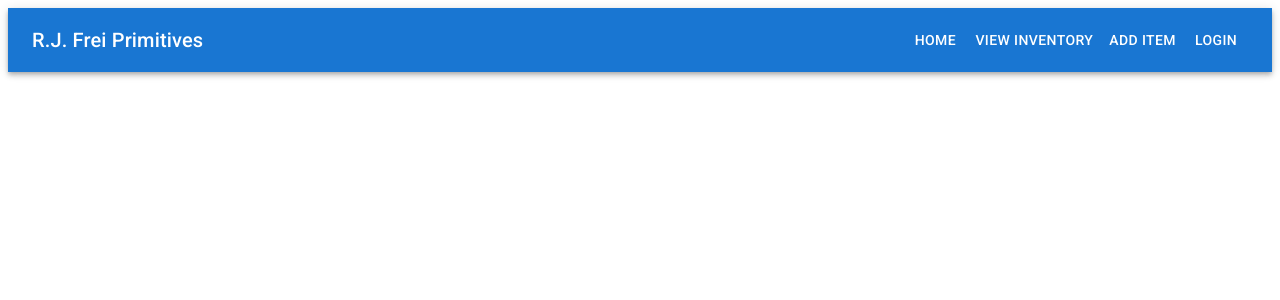
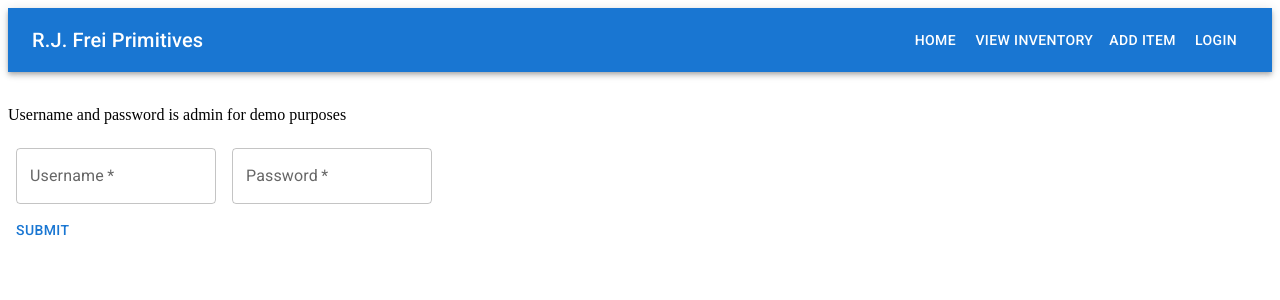
Before and after one commit to addisonfrei/Phase-2-Project, a React (Create React App) app: page /login in a window 1280 px wide. Shown: the top 300 px of the page. Built offline with nearby package versions, Linux system fonts and the light colour scheme; data requests are answered from the project's data file.

Commit message:
adding login feature

```diff
--- a/src/components/AddItem.jsx
+++ b/src/components/AddItem.jsx
@@ -31,19 +31,17 @@ function AddItem( { onFormSubmit } ) {
 
   return (
     <Box
-    component="form"
-    sx={{
-      '& .MuiTextField-root': { m: 1, width: '25ch' },
-    }}
-    // noValidate
-    // autoComplete="off"
-  >
+      component="form"
+      sx={{
+        '& .MuiTextField-root': { m: 1, width: '25ch' },
+      }}
+    >
     <div>
       <br />
       <TextField
         required
         id="outlined-required"
-        label="Name"
+        label="name"
         name="name"
         value={formData.name}
         onChange={handleFormChange}
@@ -71,9 +69,6 @@ function AddItem( { onFormSubmit } ) {
       >
         Submit
       </Button>
-
-
-
     </div>
   </Box>
   )
--- a/src/components/App.jsx
+++ b/src/components/App.jsx
@@ -4,9 +4,11 @@ import HomePage from "./HomePage";
 import NavBar from "./NavBar";
 import InventoryContainer from "./InventoryContainer";
 import AddItem from "./AddItem";
+import Login from "./Login";
 
 const App = () => {
   const [inventoryList, setInventoryList] = useState([])
+  const [isLoggedIn, setIsLoggedIn] = useState(false)
 
   useEffect(() => {
       fetch('http://localhost:3001/inventory')
@@ -22,6 +24,7 @@ const App = () => {
     const updatedInventory = inventoryList.filter((inventory) => inventory.id !== itemToDelete.id)
     setInventoryList(updatedInventory)
   }
+  console.log(isLoggedIn)
 
   return (
     <Router>
@@ -39,6 +42,10 @@ const App = () => {
           path='/add'
           element={ <AddItem onFormSubmit={handleAddItem} />}
         />
+        <Route
+          path='/login'
+          element={ <Login isLoggedIn={isLoggedIn} setIsLoggedIn={setIsLoggedIn}/>}
+        />
       </Routes>
     </Router>
 
--- /dev/null
+++ b/src/components/Login.jsx
@@ -0,0 +1,70 @@
+import React, {useState} from 'react'
+import { useNavigate } from 'react-router-dom'
+import Box from '@mui/material/Box';
+import TextField from '@mui/material/TextField';
+import Button from '@mui/material/Button';
+
+
+const Login = ({isLoggedIn, setIsLoggedIn}) => {
+    const [user, setUser] = useState({
+        "username": "",
+      "password": "",
+    })
+    function handleFormChange(e) {
+        setUser({...user,
+          [e.target.name]: e.target.value
+        })
+      }
+    console.log(user)
+
+    function handleFormSubmit() {
+        if (user.username === 'admin' && user.password === 'admin') {
+            console.log("logged in")
+            setIsLoggedIn(isLoggedIn => !isLoggedIn)
+        } else {
+            alert('Invalid login!  Please try again!')
+        }
+    }
+
+    return (
+    <Box
+        component="form"
+        sx={{
+        '& .MuiTextField-root': { m: 1, width: '25ch' },
+        }}
+    >
+    <div>
+      <br />
+      <p>Username and password is admin for demo purposes</p>
+      <TextField
+        required
+        id="outlined-required"
+        label="Username"
+        name="username"
+        value={user.name}
+        onChange={handleFormChange}
+
+      />
+      <TextField
+        required
+        id="outlined-required"
+        label="Password"
+        name='password'
+        value={user.password}
+        onChange={handleFormChange}
+
+      />
+      <br />
+      <Button
+        size="medium"
+        onClick={handleFormSubmit}
+      >
+        Submit
+      </Button>
+    </div>
+  </Box>
+    )
+}
+
+
+export default Login
--- a/src/components/NavBar.jsx
+++ b/src/components/NavBar.jsx
@@ -18,7 +18,7 @@ const NavBar = () => {
                 <Button color="inherit" to='/' component= { Link }>Home</Button>
                 <Button color="inherit" to='/inventory' component= { Link }>View Inventory</Button>
                 <Button color="inherit" to='/add' component= { Link }>Add Item</Button>
-                <Button color="inherit">Login</Button>
+                <Button color="inherit" to='/login' component= { Link }>Login</Button>
                 </Toolbar>
             </AppBar>
         </Box>
```
